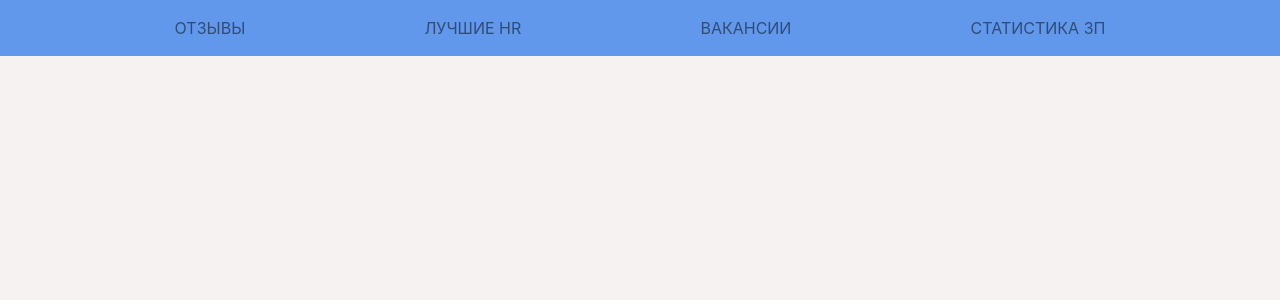
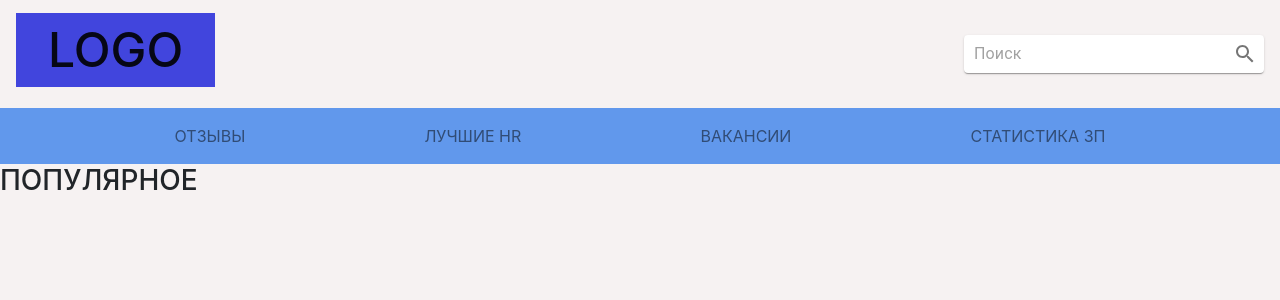
Before and after one commit to Pshenya/HR-Portal, a React (Create React App) app: page / in a window 1280 px wide. Shown: the top 300 px of the page. Built offline with nearby package versions, Linux system fonts and the light colour scheme.

Commit message:
Top bar added

```diff
--- a/src/App.js
+++ b/src/App.js
@@ -2,11 +2,15 @@ import React from 'react';
 import 'bootstrap/dist/css/bootstrap.min.css';
 import './App.css';
 
-import Header from "./Components/header";
+import Header from "./Components/Header/header";
+import News from "./Components/News/news";
 
 function App() {
     return (
-        <Header></Header>
+        <React.Fragment>
+            <Header/>
+            <News/>
+        </React.Fragment>
     );
 }
 
--- /dev/null
+++ b/src/Components/Header/header.css
@@ -0,0 +1,24 @@
+.navbar {
+    background-color: #6198ec !important;
+}
+
+.navbar-nav,
+.mr-auto {
+    flex: 1;
+    margin: auto !important;
+    display: flex;
+    justify-content: space-around;
+}
+
+.nav-logo{
+    background-color: #f6f2f2 !important;
+    display: flex;
+    margin: auto !important;
+    justify-content: space-between;
+}
+
+.logo{
+    font-size: 3rem;
+    padding: 0.5rem 2rem;
+    background-color: #4145dd;
+}
--- /dev/null
+++ b/src/Components/Header/header.js
@@ -0,0 +1,30 @@
+import React from 'react';
+import { Container, Nav, Navbar } from "react-bootstrap";
+import TopBar from "./top-bar";
+
+import './header.css'
+
+
+export default function Header() {
+
+    return (
+        <React.Fragment>
+
+            <TopBar/>
+
+            <Navbar collapseOnSelect expand="sm" variant={"light"}>
+                <Container>
+                    <Navbar.Toggle aria-controls="responsive-navbar-nav"/>
+                    <Navbar.Collapse id="responsive-navbar-nav">
+                        <Nav>
+                            <Nav.Link href="/comments">ОТЗЫВЫ</Nav.Link>
+                            <Nav.Link href="/best-hr">ЛУЧШИЕ HR</Nav.Link>
+                            <Nav.Link href="/vacancies">ВАКАНСИИ</Nav.Link>
+                            <Nav.Link href="/stats">СТАТИСТИКА ЗП</Nav.Link>
+                        </Nav>
+                    </Navbar.Collapse>
+                </Container>
+            </Navbar>
+        </React.Fragment>
+    );
+}
--- /dev/null
+++ b/src/Components/Header/top-bar.js
@@ -0,0 +1,52 @@
+import React from "react";
+import { Navbar } from "react-bootstrap";
+import { makeStyles } from "@material-ui/core/styles";
+import Paper from '@material-ui/core/Paper';
+import InputBase from '@material-ui/core/InputBase';
+import IconButton from '@material-ui/core/IconButton';
+import SearchIcon from '@material-ui/icons/Search';
+
+
+
+const useStyles = makeStyles((theme) => ({
+    root: {
+        padding: '2px 2px',
+        display: 'flex',
+        alignItems: 'center',
+        width: 300,
+    },
+    input: {
+        marginLeft: theme.spacing(1),
+        flex: 1,
+    },
+    iconButton: {
+        padding: 5,
+    },
+}));
+
+    const TopBar = () => {
+        const classes = useStyles();
+
+        return (
+            <React.Fragment>
+                <Navbar className="nav-logo" collapseOnSelect expand="sm" variant={"light"}>
+                    <Navbar.Brand href="/">
+                        <h1 className="d-inline-block align-top logo">LOGO</h1>
+                    </Navbar.Brand>
+                    <Paper component="form" className={classes.root}>
+                        <InputBase
+                            className={classes.input}
+                            placeholder="Поиск"
+                            inputProps={{'aria-label': 'search'}}
+                        />
+                        <IconButton type="submit" className={classes.iconButton} aria-label="search">
+                            <SearchIcon/>
+                        </IconButton>
+                    </Paper>
+                </Navbar>
+
+            </React.Fragment>
+        )
+    }
+
+export default TopBar;
--- /dev/null
+++ b/src/Components/News/news.js
@@ -0,0 +1,11 @@
+import React from "react";
+
+const News = () => {
+    return(
+        <div className="news-area">
+            <h3>ПОПУЛЯРНОЕ</h3>
+        </div>
+    )
+};
+
+export default News;
--- a/src/Components/header.css
+++ /dev/null
@@ -1,11 +0,0 @@
-.navbar {
-    background-color: #6198ec !important;
-}
-
-.navbar-nav,
-.mr-auto {
-    flex: 1;
-    margin: auto !important;
-    display: flex;
-    justify-content: space-around;
-}
--- a/src/Components/header.js
+++ /dev/null
@@ -1,62 +0,0 @@
-import React, { Component } from 'react';
-import { Container, Form, FormControl, Nav, Navbar } from "react-bootstrap";
-import { makeStyles } from "@material-ui/core/styles";
-// import Paper from '@material-ui/core/Paper';
-// import InputBase from '@material-ui/core/InputBase';
-// import Divider from '@material-ui/core/Divider';
-// import IconButton from '@material-ui/core/IconButton';
-// import MenuIcon from '@material-ui/icons/Menu';
-// import SearchIcon from '@material-ui/icons/Search';
-// import DirectionsIcon from '@material-ui/icons/Directions';
-
-import './header.css'
-
-// const useStyles = makeStyles((theme) => ({
-//     root: {
-//         padding: '2px 2px',
-//         display: 'flex',
-//         alignItems: 'center',
-//         width: 400,
-//     },
-//     input: {
-//         marginLeft: theme.spacing(1),
-//         flex: 1,
-//     },
-//     iconButton: {
-//         padding: 5,
-//     },
-// }));
-
-export default function Header() {
-    //const classes = useStyles();
-
-    return (
-        <Navbar collapseOnSelect expand="md" variant={"light"}>
-            <Container>
-                <Navbar.Toggle aria-controls="responsive-navbar-nav"/>
-                <Navbar.Collapse id="responsive-navbar-nav">
-                    <Nav>
-                        <Nav.Link href="/comments">ОТЗЫВЫ</Nav.Link>
-                        <Nav.Link href="/best-hr">ЛУЧШИЕ HR</Nav.Link>
-                        <Nav.Link href="/vacancies">ВАКАНСИИ</Nav.Link>
-                        <Nav.Link href="/stats">СТАТИСТИКА ЗП</Nav.Link>
-                    </Nav>
-
-                    {/*Поиск*/}
-
-
-                    {/*<Paper component="form" className={classes.root}>*/}
-                    {/*    <InputBase*/}
-                    {/*        className={classes.input}*/}
-                    {/*        placeholder="Поиск"*/}
-                    {/*        inputProps={{'aria-label': 'search google maps'}}*/}
-                    {/*    />*/}
-                    {/*    <IconButton type="submit" className={classes.iconButton} aria-label="search">*/}
-                    {/*        <SearchIcon/>*/}
-                    {/*    </IconButton>*/}
-                    {/*</Paper>*/}
-                </Navbar.Collapse>
-            </Container>
-        </Navbar>
-    );
-}
```
Also changed, not shown: src/Components/News/news.css (added).
